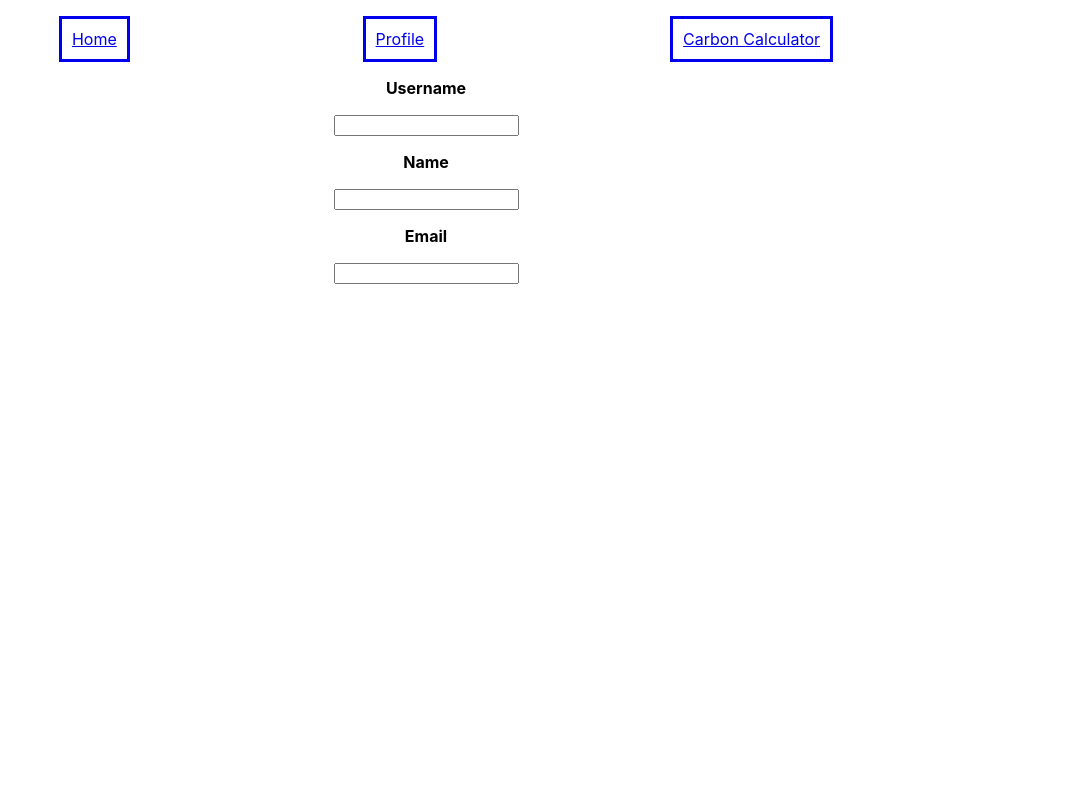
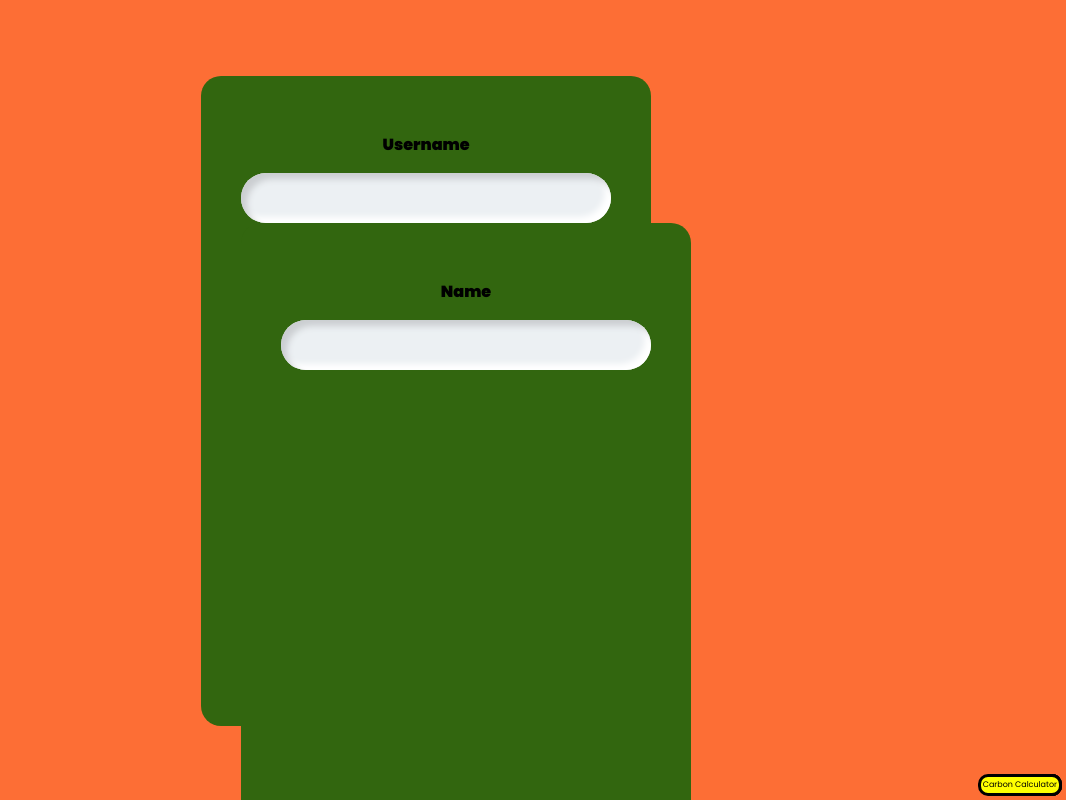
Before and after one commit to NLynch5/M30D5FE, a React (Create React App) app: page /profile in a window 1280 px wide. Shown: the top 800 px of the page, without its empty margins (214-1280 px from the left). Built offline with nearby package versions, Linux system fonts and the light colour scheme.

Commit message:
Working on profile, login 90% done

```diff
--- a/src/App.css
+++ b/src/App.css
@@ -8,6 +8,7 @@
 
 .App {
   text-align: center;
+  list-style-type: none;
 }
 
 li.endpoint {
--- a/src/App.js
+++ b/src/App.js
@@ -1,7 +1,12 @@
 import { BrowserRouter as Router, Switch, Route, Link } from "react-router-dom";
 import React from "react";
+
 import Profile from "./components/profile";
+import Login from "./components/login";
+
 import "./App.css";
+import "./components/profile";
+import "./components/login.css";
 
 const App = () => {
   return (
@@ -11,6 +16,9 @@
           <ul>
             <li className="endpoint">
               <Link to="/">Home</Link>
+            </li>
+            <li className="endpoint">
+              <Link to="/login">Login</Link>
             </li>
             <li className="endpoint">
               <Link id="link" to="/profile">
@@ -25,6 +33,9 @@
         <Switch>
           <Route path="/calculator">
             <Calculator />
+          </Route>
+          <Route path="/login">
+            <Login />
           </Route>
           <Route path="/profile">
             <Profile />
--- /dev/null
+++ b/src/components/login.css
@@ -0,0 +1,116 @@
+@import url("https://fonts.googleapis.com/css2?family=Poppins:wght@400;900&display=swap");
+
+body {
+  margin: 0;
+  width: 100vw;
+  height: 100vh;
+  background: #fd5411d8;
+  display: flex;
+  align-items: center;
+  text-align: center;
+  justify-content: center;
+  place-items: center;
+  overflow: hidden;
+  font-family: poppins;
+}
+
+.container {
+  position: relative;
+  width: 450px;
+  height: 650px;
+  margin-bottom: 30px;
+  border-radius: 20px;
+  padding: 40px;
+  box-sizing: border-box;
+  background: #32660f;
+  /* box-shadow: 14px 14px 20px #4ce231, -14px -14px 20px #4ce231; */
+}
+
+.brand-logo {
+  height: 256px;
+  width: 256px;
+  background: url("https://i.redd.it/ueworn0cjvp51.png");
+  margin: auto;
+  border-radius: 50%;
+  box-sizing: border-box;
+  /* box-shadow: 7px 7px 10px #cbced1, -7px -7px 10px white; */
+}
+
+.brand-title {
+  margin-top: 10px;
+  font-weight: 900;
+  font-size: 1.8rem;
+  color: #24f21d;
+  letter-spacing: 1px;
+}
+
+.inputs {
+  text-align: left;
+  margin-top: 30px;
+}
+
+label,
+input,
+button {
+  display: block;
+  width: 100%;
+  padding: 0;
+  border: none;
+  outline: none;
+  box-sizing: border-box;
+}
+
+label {
+  margin-bottom: 4px;
+}
+
+label:nth-of-type(2) {
+  margin-top: 12px;
+}
+
+input::placeholder {
+  color: gray;
+}
+
+input {
+  background: #ecf0f3;
+  padding: 10px;
+  padding-left: 20px;
+  height: 50px;
+  font-size: 14px;
+  border-radius: 50px;
+  box-shadow: inset 6px 6px 6px #cbced1, inset -6px -6px 6px white;
+}
+
+button {
+  margin-top: 20px;
+  background: #fd5411d8;
+  height: 40px;
+  border-radius: 20px;
+  cursor: pointer;
+  font-weight: 900;
+  /* box-shadow: 6px 6px 6px #9e360dec, -6px -6px 6px #9e360dec; */
+  transition: 0.5s;
+}
+
+button:hover {
+  box-shadow: none;
+}
+
+a {
+  position: absolute;
+  font-size: 8px;
+  bottom: 4px;
+  right: 4px;
+  text-decoration: none;
+  color: black;
+  background: yellow;
+  border-radius: 10px;
+  padding: 2px;
+}
+
+h1 {
+  position: absolute;
+  top: 0;
+  left: 0;
+}
--- /dev/null
+++ b/src/components/login.js
@@ -0,0 +1,17 @@
+const Login = () => {
+  return (
+    <div class="container">
+      <div class="brand-logo"></div>
+      <div class="brand-title">Cora?</div>
+      <div class="inputs">
+        <label>EMAIL</label>
+        <input type="email" placeholder="example@email.com" />
+        <label>PASSWORD</label>
+        <input type="password" placeholder="Min 6 charaters long" />
+        <button type="submit">LOGIN</button>
+      </div>
+    </div>
+  );
+};
+
+export default Login;
--- /dev/null
+++ b/src/components/profile.css
@@ -0,0 +1,24 @@
+/* .container {
+  list-style-type: none;
+}
+ul {
+  display: flex;
+  list-style-type: none;
+  text-align: center;
+  flex-direction: row;
+  justify-content: space-evenly;
+}
+
+.endpoint {
+  display: flex;
+  align-items: center;
+  text-align: center;
+  list-style-type: none;
+}
+
+a {
+  justify-content: center;
+  align-items: center;
+  border: solid;
+  padding: 10px;
+} */
```
